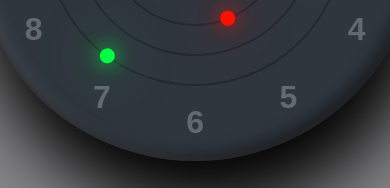
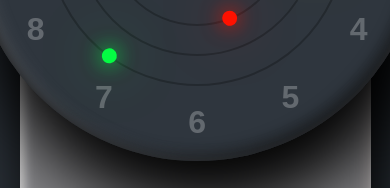
Before and after one commit to Gaper122/ocloock, a plain HTML site: page index.html in a window 390 px wide. Shown: the part 421-609 px from the top of the page. Drawn offline with Linux system fonts and the light colour scheme.

Commit message:
Update style.css

```diff
--- a/style.css
+++ b/style.css
@@ -28,6 +28,50 @@ body{
 
 
 
+}
+@media screen and (max-width:480px){
+    .container{
+   justify-content: center;
+   align-items: center;
+   display: flex;
+        width: 100%;
+        height: 100%;
+
+
+    }
+    .clock{
+        margin-left: 4px;
+height: 100%;
+       width: 100%;
+    }
+}
+@media screen and (max-width:480px){
+    .container{
+
+border-top-left-radius: 250px;
+border-top-right-radius: 250px;
+width: 95%;
+align-items: center;
+justify-content: center;
+    }
+}
+@media screen and (max-width:420px){
+    .container{
+   justify-content: center;
+   align-items: center;
+   display: flex;
+        width: 90%;
+        height: 100%;
+
+
+    }
+    .clock{
+
+       width: 50%;
+       align-items: center;
+       justify-content: center;
+       position: relative;
+    }
 }
 .clock{
     position: relative;
```
